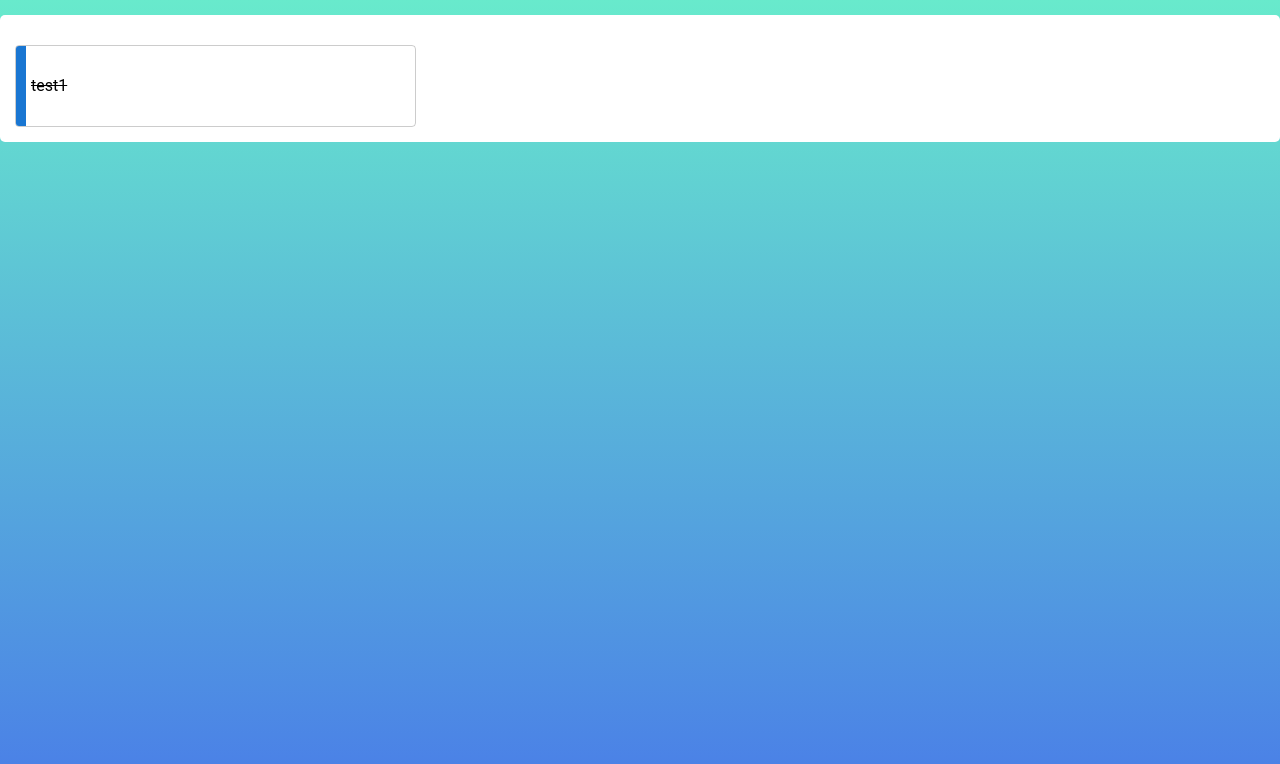
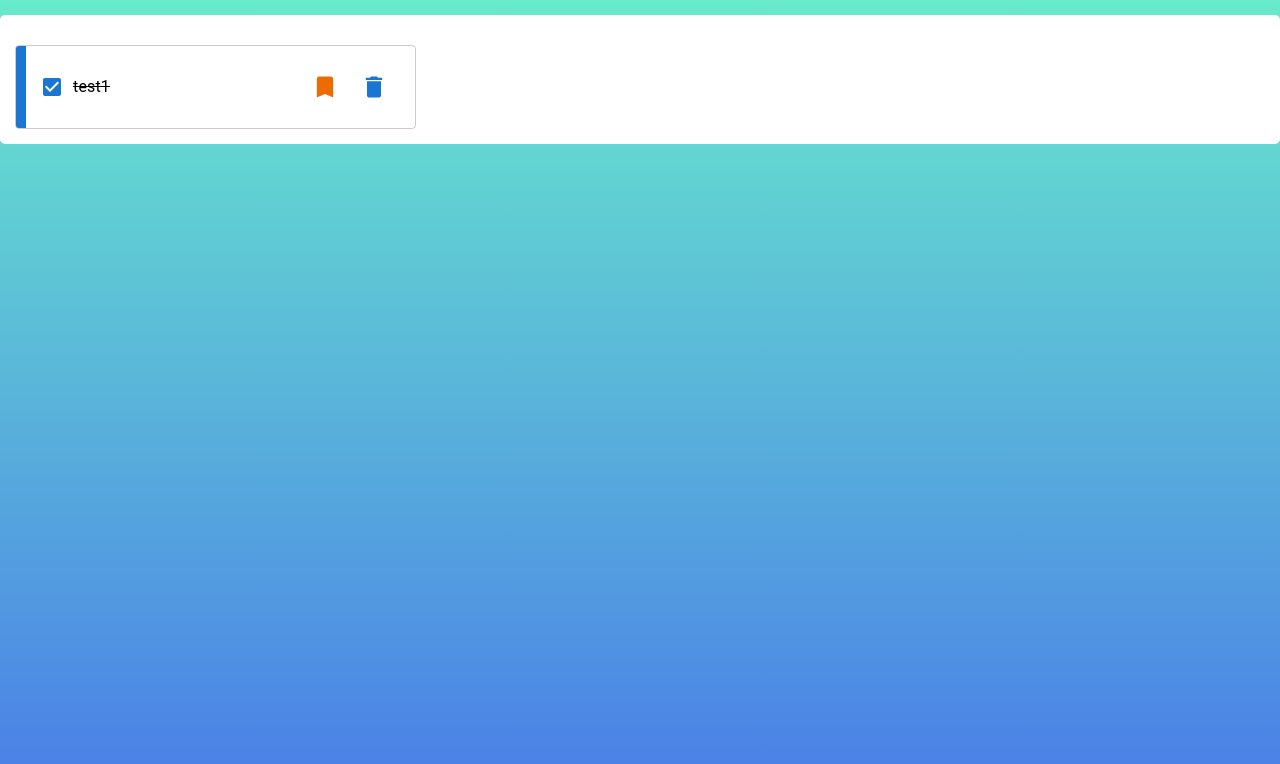
Before and after one commit to Svi-Kos/todo-list-01-be, a React (Create React App) app: page / in a window 1280 px wide. Shown: the top 764 px of the page. Built offline with nearby package versions, Linux system fonts and the light colour scheme.

Commit message:
Todo comp-t added

```diff
--- a/src/App.js
+++ b/src/App.js
@@ -9,7 +9,7 @@ function App() {
       id: '1',
       text: 'test1',
       completed: true,
-      important: false,
+      important: true,
     },
   ]);
 
--- /dev/null
+++ b/src/components/Todo/Todo.jsx
@@ -0,0 +1,46 @@
+import React from 'react';
+import Checkbox from '@mui/material/Checkbox';
+import Typography from '@mui/material/Typography';
+import IconButton from '@mui/material/IconButton';
+import DeleteIcon from '@mui/icons-material/Delete';
+import BookmarkBorderIcon from '@mui/icons-material/BookmarkBorder';
+import BookmarkIcon from '@mui/icons-material/Bookmark';
+import Tooltip from '@mui/material/Tooltip';
+
+const label = { inputProps: { 'aria-label': 'Checkbox demo' } };
+
+function Todo({ text, completed, important }) {
+  return (
+    <>
+      <Checkbox {...label} checked={completed} onChange={() => {}} />
+
+      <Typography variant="body1" marginRight="auto">
+        {text}
+      </Typography>
+
+      <Tooltip title="Marc as important">
+        <Checkbox
+          {...label}
+          icon={<BookmarkBorderIcon />}
+          checkedIcon={<BookmarkIcon color="warning" />}
+          sx={{ '& .MuiSvgIcon-root': { fontSize: 28 } }}
+          checked={important}
+          onChange={() => {}}
+        />
+      </Tooltip>
+
+      <Tooltip title="Delete">
+        <IconButton
+          aria-label="delete"
+          size="large"
+          color="primary"
+          onClick={() => {}}
+        >
+          <DeleteIcon fontSize="inherit" />
+        </IconButton>
+      </Tooltip>
+    </>
+  );
+}
+
+export default Todo;
--- /dev/null
+++ b/src/components/Todo/index.js
@@ -0,0 +1 @@
+export { default } from './Todo';
--- a/src/components/TodoList/TodoList.jsx
+++ b/src/components/TodoList/TodoList.jsx
@@ -1,5 +1,5 @@
 import React from 'react';
-// import Todo from 'components/Todo';
+import Todo from 'components/Todo';
 import s from './TodoList.module.css';
 
 function TodoList({ todos }) {
@@ -10,7 +10,7 @@ function TodoList({ todos }) {
           key={id}
           className={`${s.item} ${completed ? `${s.itemCompleted}` : ''}`}
         >
-          <p>{text}</p>
+          <Todo text={text} completed={completed} important={important} />
         </li>
       ))}
     </ul>
```
